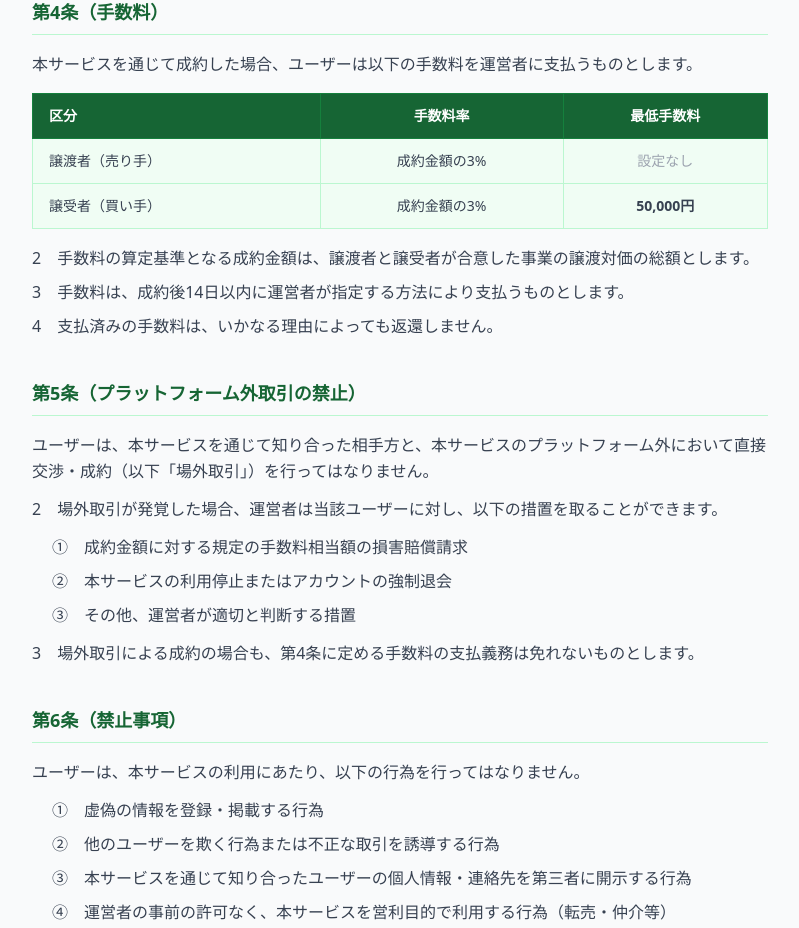
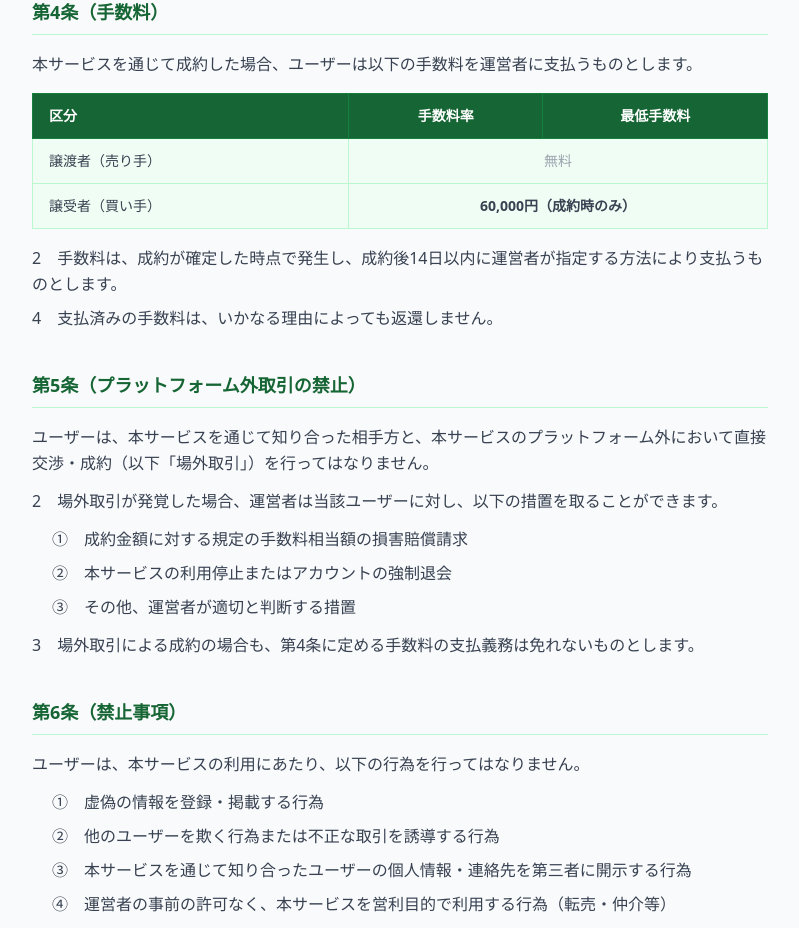
Before and after one commit to shimizu-obn53/tasuki, a Next.js app: page /terms in a window 1280 px wide. Shown: the part 1259-2187 px from the top of the page, without its empty margins (240-1039 px from the left). Built offline with nearby package versions, Linux system fonts and the light colour scheme.

Commit message:
fix: 手数料を買い手6万円固定に変更

```diff
--- a/app/listings/[id]/page.tsx
+++ b/app/listings/[id]/page.tsx
@@ -103,7 +103,8 @@ export default async function ListingDetail({ params }: { params: Promise<{ id:
               <p className="font-bold text-gray-800 mb-3">ご注意事項</p>
               <ul className="space-y-2 text-xs leading-relaxed">
                 <li>・ 掲載情報は売り手の申告に基づいています</li>
-                <li>・ 成約時には別途手数料が発生します</li>
+                <li>・ 成約時に買い手のみ手数料60,000円が発生します</li>
+                <li>・ 売り手への手数料は一切かかりません</li>
                 <li>・ 資格が必要な業種は免許の確認が必要です</li>
               </ul>
             </div>
--- a/app/terms/page.tsx
+++ b/app/terms/page.tsx
@@ -76,19 +76,16 @@ export default function TermsPage() {
               <tbody>
                 <tr className="bg-green-50">
                   <td className="border border-green-200 px-4 py-3">譲渡者（売り手）</td>
-                  <td className="border border-green-200 px-4 py-3 text-center">成約金額の3%</td>
-                  <td className="border border-green-200 px-4 py-3 text-center text-gray-400">設定なし</td>
+                  <td className="border border-green-200 px-4 py-3 text-center text-gray-400" colSpan={2}>無料</td>
                 </tr>
                 <tr className="bg-green-50">
                   <td className="border border-green-200 px-4 py-3">譲受者（買い手）</td>
-                  <td className="border border-green-200 px-4 py-3 text-center">成約金額の3%</td>
-                  <td className="border border-green-200 px-4 py-3 text-center font-semibold">50,000円</td>
+                  <td className="border border-green-200 px-4 py-3 text-center font-semibold" colSpan={2}>60,000円（成約時のみ）</td>
                 </tr>
               </tbody>
             </table>
           </div>
-          <p className="mb-2">2　手数料の算定基準となる成約金額は、譲渡者と譲受者が合意した事業の譲渡対価の総額とします。</p>
-          <p className="mb-2">3　手数料は、成約後14日以内に運営者が指定する方法により支払うものとします。</p>
+          <p className="mb-2">2　手数料は、成約が確定した時点で発生し、成約後14日以内に運営者が指定する方法により支払うものとします。</p>
           <p>4　支払済みの手数料は、いかなる理由によっても返還しません。</p>
         </section>
 
```
